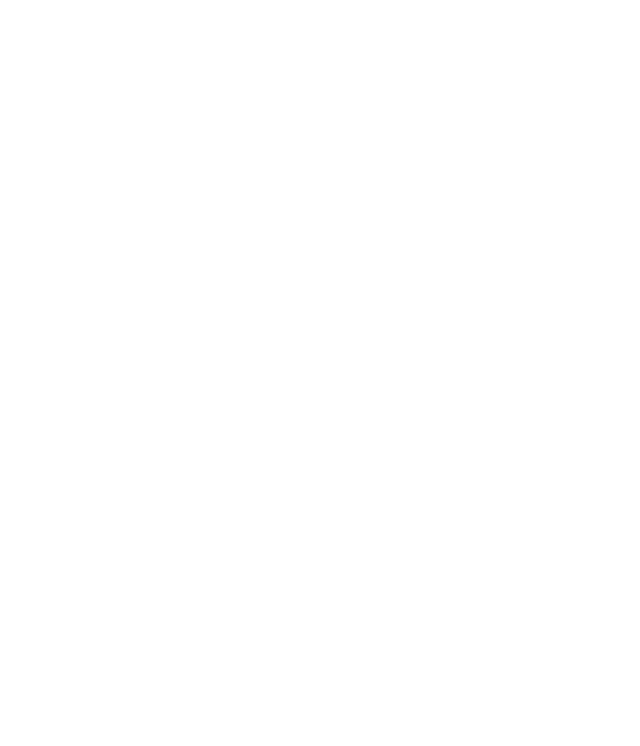
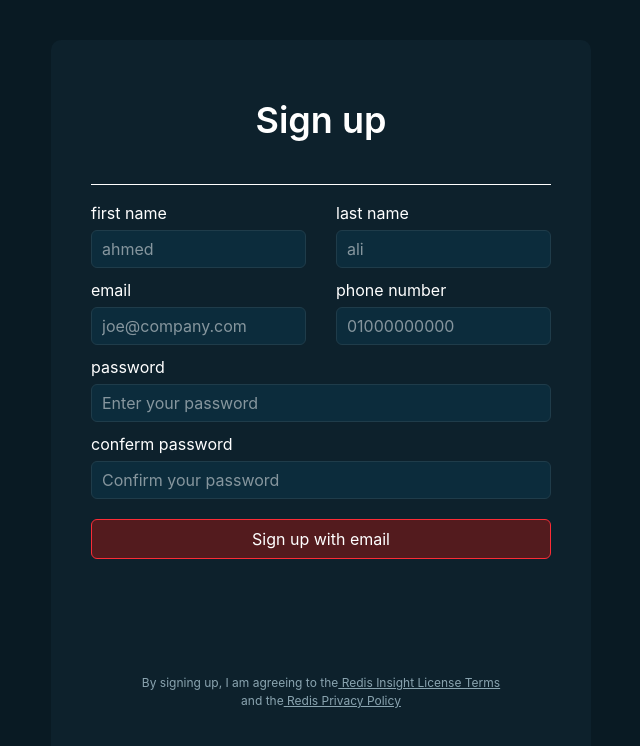
Before and after one commit to xxGALACTICOS/store_war, a React app in the folder frontend/: page /signup in a window 1280 px wide. Before the commit this address had no page. Shown: the top 746 px of the page, without its empty margins (319-959 px from the left). Built offline with nearby package versions, Linux system fonts and the light colour scheme; the HTML template or start-up script is replaced by a standard one.

Commit message:
Sign Up and LogIn update

```diff
--- a/frontend/package.json
+++ b/frontend/package.json
@@ -15,6 +15,7 @@
     "react": "^19.2.0",
     "react-dom": "^19.2.0",
     "react-router": "^7.13.1",
+    "react-router-dom": "^7.13.1",
     "react-toastify": "^11.0.5",
     "tailwindcss": "^4.2.1"
   },
@@ -23,6 +24,7 @@
     "@types/node": "^24.10.1",
     "@types/react": "^19.2.7",
     "@types/react-dom": "^19.2.3",
+    "@types/react-router-dom": "^5.3.3",
     "@vitejs/plugin-react": "^5.1.1",
     "eslint": "^9.39.1",
     "eslint-plugin-react-hooks": "^7.0.1",
--- a/frontend/src/App.tsx
+++ b/frontend/src/App.tsx
@@ -2,7 +2,7 @@ import { BrowserRouter as Router, Routes, Route } from 'react-router'
 import HomePage from './pages/HomePage'
 import { ToastContainer } from "react-toastify"
 import Log from './components/home/logIn/Log'
-
+import SignUp from './components/home/logIn/SignUp'
 function App() {
 
   return (
@@ -12,7 +12,9 @@ function App() {
         <Routes>
           <Route path='/' element={<div className='flex bg-red-500 justify-center items-center h-screen'> TEST </div>} />
           <Route path='/home' element={<HomePage />} />
-          <Route path='/login' element={<Log/>} />
+          <Route path='/login' element={<Log />} />
+          <Route path='/signup' element={<SignUp />} />
+
         </Routes>
       </Router>
     </div>
--- a/frontend/src/components/home/logIn/Log.tsx
+++ b/frontend/src/components/home/logIn/Log.tsx
@@ -7,7 +7,7 @@ function Log() {
     <div className="flex h-screen">
 
       {/* Left Side */}
-      <div className="w-[60%] bg-[#07151c] text-white relative flex flex-col items-center">
+      <div className="w-[60%] bg-[#091A23] text-white relative flex flex-col items-center">
 
         {/* Logo */}
         <h2 className="absolute top-[30px] left-[40px] text-[#ff4d4d]">
@@ -47,7 +47,7 @@ function Log() {
       </div>
 
       {/* Right Side */}
-      <div className="bg-[#07151c] w-[40%] flex justify-center items-center relative">
+      <div className="bg-[#091A23] w-[40%] flex justify-center items-center relative">
         <Logincomp />
       </div>
 
--- a/frontend/src/components/home/logIn/Logincomp.tsx
+++ b/frontend/src/components/home/logIn/Logincomp.tsx
@@ -1,21 +1,46 @@
 import { useState } from "react";
+import { useNavigate } from "react-router-dom";
+import { toast, ToastContainer } from "react-toastify";
+import "react-toastify/dist/ReactToastify.css";
 
 function Logincomp() {
+
   const [email, setEmail] = useState<string>("");
   const [password, setPassword] = useState<string>("");
   const [showPassword, setShowPassword] = useState<boolean>(false);
 
+  const navigate = useNavigate();
+
+  // regex
+  const emailRegex = /^[^\s@]+@[^\s@]+\.[^\s@]+$/;
+  const passwordRegex = /^.{8,}$/;
+
   const handleLogin = (e: React.FormEvent<HTMLFormElement>) => {
     e.preventDefault();
 
+    if(!emailRegex.test(email)){
+      toast.error("Please enter a valid email");
+      return;
+    }
+
+    if(!passwordRegex.test(password)){
+      toast.error("Password must be at least 8 characters");
+      return;
+    }
+
+    toast.success("Login successful");
+
     console.log("Email:", email);
     console.log("Password:", password);
+
+    navigate("/home");
   };
 
   return (
+    <>
     <form
       onSubmit={handleLogin}
-      className="w-[80%] h-[80vh] flex flex-col gap-[15px] border border-[#0c232f] p-[40px] rounded-[10px] bg-[#091a23] text-white relative shadow-[0px_25px_60px_rgba(14,18,39,0.62)]"
+      className="w-[80%] h-[80vh] flex flex-col gap-[15px] border border-[#0c232f] p-[40px] rounded-[10px] bg-[#0d212c] text-white relative shadow-[0px_25px_60px_rgba(14,18,39,0.62)]"
     >
 
       <h1 className="mb-[10px] text-[50px] text-center">
@@ -64,8 +89,7 @@ function Logincomp() {
 
       <button
         type="submit"
-        className="p-[12px] border-none rounded-[5px] text-white text-[16px] cursor-pointer bg-[#0e2533]"
-      >
+        className="p-[12px] border-none rounded-[5px] text-white text-[16px] cursor-pointer bg-[#0e2533] transition-all duration-200 hover:bg-[#143446] hover:scale-[1.03] active:scale-[0.95]"      >
         Sign In
       </button>
 
@@ -74,7 +98,10 @@ function Logincomp() {
 
         <p>
           Don't have an account yet?
-          <span className="text-[#2bb0ff] cursor-pointer ml-1">
+          <span
+          className="text-[#2bb0ff] cursor-pointer ml-1"
+          onClick={()=>navigate('/signup')}
+          >
             Sign up
           </span>
         </p>
@@ -93,6 +120,10 @@ function Logincomp() {
       </div>
 
     </form>
+
+    <ToastContainer position="top-right" />
+
+    </>
   );
 }
 
--- /dev/null
+++ b/frontend/src/components/home/logIn/SignUp.tsx
@@ -0,0 +1,188 @@
+import { useState } from "react";
+import { toast, ToastContainer } from "react-toastify";
+import { useNavigate } from "react-router-dom";
+
+import "react-toastify/dist/ReactToastify.css";
+
+function SignUp() {
+
+  const [firstName,setFirstName] = useState("")
+  const [lastName,setLastName] = useState("")
+  const [email,setEmail] = useState("")
+  const [phone,setPhone] = useState("")
+  const [password,setPassword] = useState("")
+  const [confirmPassword,setConfirmPassword] = useState("")
+
+  const emailRegex = /^[^\s@]+@[^\s@]+\.[^\s@]+$/;
+  const phoneRegex = /^01[0125][0-9]{8}$/;
+  const passwordRegex = /^(?=.*[A-Za-z])(?=.*\d)[A-Za-z\d]{8,}$/;
+
+  const navigate = useNavigate()
+
+  const handleSubmit = (e:React.FormEvent) => {
+    e.preventDefault()
+
+    if(firstName.length < 2){
+      toast.error("First name must be at least 2 characters")
+      return
+    }
+
+    if(lastName.length < 2){
+      toast.error("Last name must be at least 2 characters")
+      return
+    }
+
+    if(!emailRegex.test(email)){
+      toast.error("Invalid email")
+      return
+    }
+
+    if(!phoneRegex.test(phone)){
+      toast.error("Invalid Egyptian phone number")
+      return
+    }
+
+    if(!passwordRegex.test(password)){
+      toast.error("Password must be at least 8 characters and contain a number")
+      return
+    }
+
+    if(password !== confirmPassword){
+      toast.error("Passwords do not match")
+      return
+    }
+
+    toast.success("Account created successfully")
+
+    navigate("/login")
+  }
+
+  return (
+    <div className="flex items-center justify-center h-screen bg-[#091A23] relative">
+
+      <form
+      onSubmit={handleSubmit}
+      className="p-10 rounded-[10px] w-[540px] h-[90vh] bg-[#0d212c] text-white">
+
+        <h1 className="text-center mb-5 text-2xl font-semibold text-4xl mt-[20px]">
+          Sign up
+        </h1>
+
+        <br />
+        <hr />
+
+        <div className="flex gap-[30px] mt-4">
+
+          <div className="w-[48%]">
+            <label htmlFor="fn">first name</label>
+            <br />
+
+            <input
+              type="text"
+              id="fn"
+              value={firstName}
+              onChange={(e)=>setFirstName(e.target.value)}
+              placeholder="ahmed"
+              className="h-[38px] w-full bg-[#0c2c3c] border border-[#1f3c4a] rounded-[6px] pl-[10px] text-white mt-[5px]"
+            />
+          </div>
+
+          <div className="w-[48%]">
+            <label htmlFor="ln">last name</label>
+            <br />
+
+            <input
+              type="text"
+              id="ln"
+              value={lastName}
+              onChange={(e)=>setLastName(e.target.value)}
+              placeholder="ali"
+              className="h-[38px] w-full bg-[#0c2c3c] border border-[#1f3c4a] rounded-[6px] pl-[10px] text-white mt-[5px]"
+            />
+          </div>
+
+        </div>
+
+        <div className="flex gap-[30px] mt-[10px]">
+
+          <div className="w-[48%]">
+            <label htmlFor="em">email</label>
+            <br />
+
+            <input
+              type="email"
+              id="em"
+              value={email}
+              onChange={(e)=>setEmail(e.target.value)}
+              placeholder="joe@company.com"
+              className="h-[38px] w-full bg-[#0c2c3c] border border-[#1f3c4a] rounded-[6px] pl-[10px] text-white mt-[5px]"
+            />
+          </div>
+
+          <div className="w-[48%]">
+            <label htmlFor="pn">phone number</label>
+            <br />
+
+            <input
+              type="text"
+              id="pn"
+              value={phone}
+              onChange={(e)=>setPhone(e.target.value)}
+              placeholder="01000000000"
+              className="h-[38px] w-full bg-[#0c2c3c] border border-[#1f3c4a] rounded-[6px] pl-[10px] text-white mt-[5px]"
+            />
+          </div>
+
+        </div>
+
+        <div className="mt-[10px]">
+          <label htmlFor="pas">password</label>
+          <br />
+
+          <input
+            type="password"
+            id="pas"
+            value={password}
+            onChange={(e)=>setPassword(e.target.value)}
+            placeholder="Enter your password"
+            className="h-[38px] w-full bg-[#0c2c3c] border border-[#1f3c4a] rounded-[6px] pl-[10px] text-white mt-[5px]"
+          />
+        </div>
+
+        <div className="mt-[10px]">
+          <label htmlFor="cpas">conferm password</label>
+          <br />
+
+          <input
+            type="password"
+            id="cpas"
+            value={confirmPassword}
+            onChange={(e)=>setConfirmPassword(e.target.value)}
+            placeholder="Confirm your password"
+            className="h-[38px] w-full bg-[#0c2c3c] border border-[#1f3c4a] rounded-[6px] pl-[10px] text-white mt-[5px]"
+          />
+        </div>
+
+        <button
+        type="submit"
+        className="mt-[20px] w-full h-[40px] bg-[#531b1e] border border-red-500 text-white rounded-[6px] cursor-pointer transition-all duration-200 hover:bg-[#ff483a] hover:scale-[1.03] active:scale-[0.95]"      >
+          Sign up with email
+        </button>
+
+        <p className="text-center text-[12px] mt-[115px] text-[#8aa4b0]">
+          By signing up, I am agreeing to the
+          <span className="underline"> Redis Insight License Terms</span>
+          <br />
+          and the
+          <span className="underline"> Redis Privacy Policy</span>
+        </p>
+
+      </form>
+
+      <ToastContainer position="top-right"/>
+
+    </div>
+  );
+}
+
+export default SignUp;
```
Also changed, not shown: 1 other file (tests, documents, lock files or other folders).
